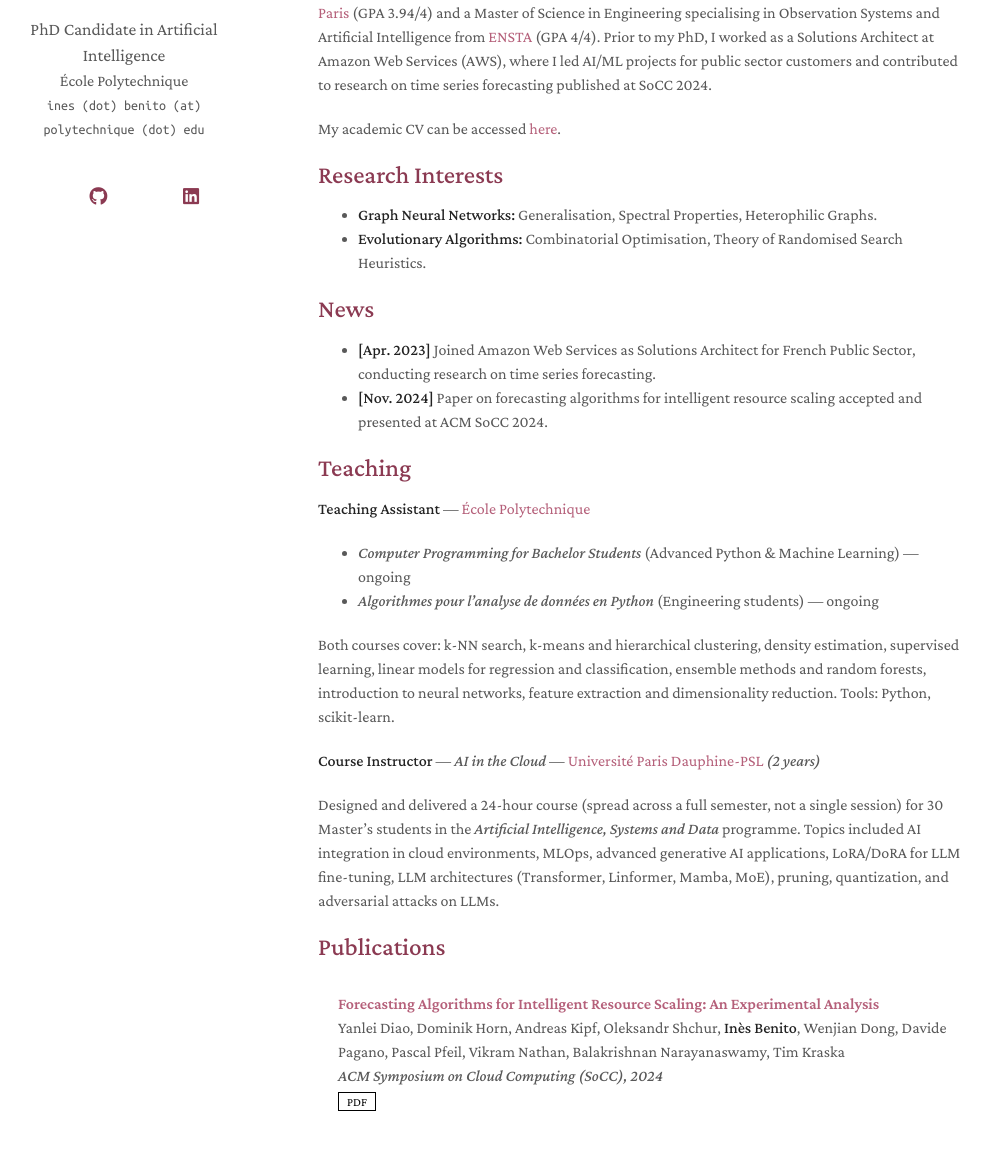
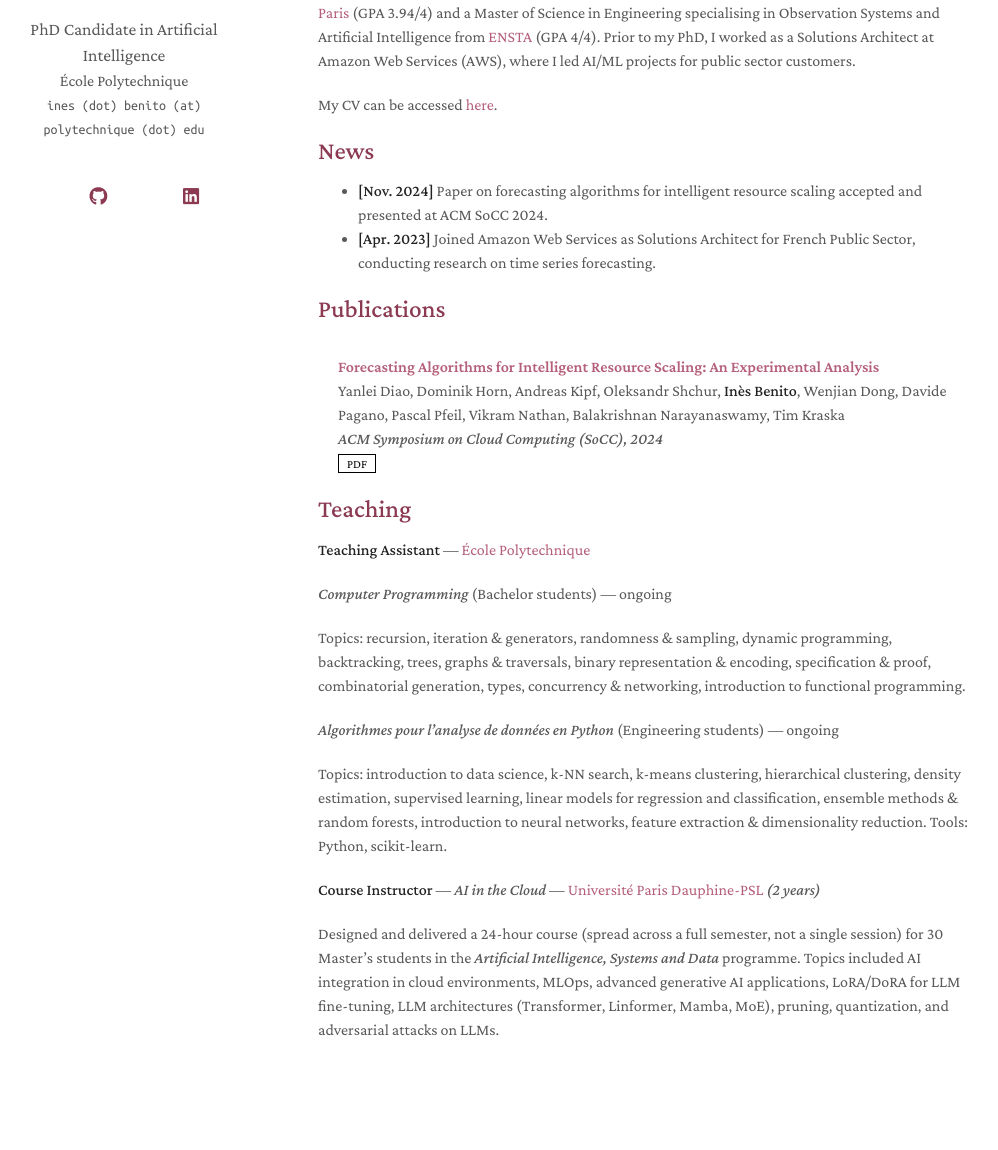
Before and after one commit to Hypatia-II/inesbenito, a Jekyll site: the page built from index.md, in a window 1280 px wide and 1400 px high. Shown: the part 224-1374 px from the top of the window, without its empty margins (152-1150 px from the left). Built offline with Jekyll 4.4.1, drawn with Linux system fonts in a browser that asks for light colours; a style sheet for code colours, icons or effects is not loaded.

Commit message:
correct teaching course details

```diff
--- a/index.md
+++ b/index.md
@@ -4,34 +4,16 @@ layout: default
 
 ## About Me
 
-I am a PhD candidate in Artificial Intelligence at [École Polytechnique](https://www.polytechnique.edu/){:target="_blank"}, supervised by [Benjamin Doerr](https://doerr.cs.uni-saarland.de/){:target="_blank"} and [Johannes Lutzeyer](https://johanneslutzeyer.com/){:target="_blank"}. My research is at the intersection of **Graph Neural Networks** and **Evolutionary Algorithms**.
+I am a PhD candidate in Artificial Intelligence at [École Polytechnique](https://www.polytechnique.edu/){:target="_blank"}, supervised by [Benjamin Doerr](https://www.lix.polytechnique.fr/Labo/Benjamin.Doerr/){:target="_blank"} and [Johannes Lutzeyer](https://johanneslutzeyer.com/){:target="_blank"}. My research is at the intersection of **Graph Neural Networks** and **Evolutionary Algorithms**.
 
-Previously, I obtained a Master of Science in Data Science for Business from [École Polytechnique – HEC Paris](https://www.hec.edu/){:target="_blank"} (GPA 3.94/4) and a Master of Science in Engineering specialising in Observation Systems and Artificial Intelligence from [ENSTA](https://www.ensta-paris.fr/){:target="_blank"} (GPA 4/4). Prior to my PhD, I worked as a Solutions Architect at Amazon Web Services (AWS), where I led AI/ML projects for public sector customers and contributed to research on time series forecasting published at SoCC 2024.
+Previously, I obtained a Master of Science in Data Science for Business from [École Polytechnique – HEC Paris](https://www.hec.edu/){:target="_blank"} (GPA 3.94/4) and a Master of Science in Engineering specialising in Observation Systems and Artificial Intelligence from [ENSTA](https://www.ensta-paris.fr/){:target="_blank"} (GPA 4/4). Prior to my PhD, I worked as a Solutions Architect at Amazon Web Services (AWS), where I led AI/ML projects for public sector customers.
 
-My academic CV can be accessed [here](assets/files/cv.pdf){:target="_blank"}.
-
-## Research Interests
-
-- **Graph Neural Networks:** Generalisation, Spectral Properties, Heterophilic Graphs.
-- **Evolutionary Algorithms:** Combinatorial Optimisation, Theory of Randomised Search Heuristics.
+My CV can be accessed [here](assets/files/cv.pdf){:target="_blank"}.
 
 ## News
 
+- **[Nov. 2024]** Paper on forecasting algorithms for intelligent resource scaling accepted and presented at ACM SoCC 2024.
 - **[Apr. 2023]** Joined Amazon Web Services as Solutions Architect for French Public Sector, conducting research on time series forecasting.
-- **[Nov. 2024]** Paper on forecasting algorithms for intelligent resource scaling accepted and presented at ACM SoCC 2024.
-
-## Teaching
-
-**Teaching Assistant** — [École Polytechnique](https://www.polytechnique.edu/){:target="_blank"}
-
-- *Computer Programming for Bachelor Students* (Advanced Python & Machine Learning) — ongoing
-- *Algorithmes pour l'analyse de données en Python* (Engineering students) — ongoing
-
-Both courses cover: k-NN search, k-means and hierarchical clustering, density estimation, supervised learning, linear models for regression and classification, ensemble methods and random forests, introduction to neural networks, feature extraction and dimensionality reduction. Tools: Python, scikit-learn.
-
-**Course Instructor** — *AI in the Cloud* — [Université Paris Dauphine-PSL](https://www.dauphine.psl.eu/){:target="_blank"} *(2 years)*
-
-Designed and delivered a 24-hour course (spread across a full semester, not a single session) for 30 Master's students in the *Artificial Intelligence, Systems and Data* programme. Topics included AI integration in cloud environments, MLOps, advanced generative AI applications, LoRA/DoRA for LLM fine-tuning, LLM architectures (Transformer, Linformer, Mamba, MoE), pruning, quantization, and adversarial attacks on LLMs.
 
 ## Publications
 
@@ -53,3 +35,19 @@ Designed and delivered a 24-hour course (spread across a full semester, not a si
 
 </ol>
 </div>
+
+## Teaching
+
+**Teaching Assistant** — [École Polytechnique](https://www.polytechnique.edu/){:target="_blank"}
+
+*Computer Programming* (Bachelor students) — ongoing
+
+Topics: recursion, iteration & generators, randomness & sampling, dynamic programming, backtracking, trees, graphs & traversals, binary representation & encoding, specification & proof, combinatorial generation, types, concurrency & networking, introduction to functional programming.
+
+*Algorithmes pour l'analyse de données en Python* (Engineering students) — ongoing
+
+Topics: introduction to data science, k-NN search, k-means clustering, hierarchical clustering, density estimation, supervised learning, linear models for regression and classification, ensemble methods & random forests, introduction to neural networks, feature extraction & dimensionality reduction. Tools: Python, scikit-learn.
+
+**Course Instructor** — *AI in the Cloud* — [Université Paris Dauphine-PSL](https://www.dauphine.psl.eu/){:target="_blank"} *(2 years)*
+
+Designed and delivered a 24-hour course (spread across a full semester, not a single session) for 30 Master's students in the *Artificial Intelligence, Systems and Data* programme. Topics included AI integration in cloud environments, MLOps, advanced generative AI applications, LoRA/DoRA for LLM fine-tuning, LLM architectures (Transformer, Linformer, Mamba, MoE), pruning, quantization, and adversarial attacks on LLMs.
```
